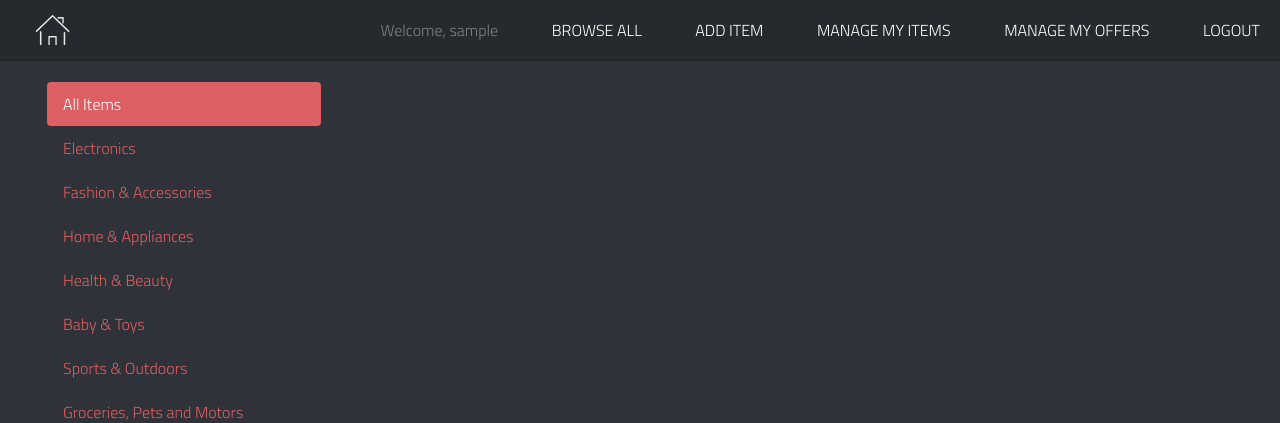
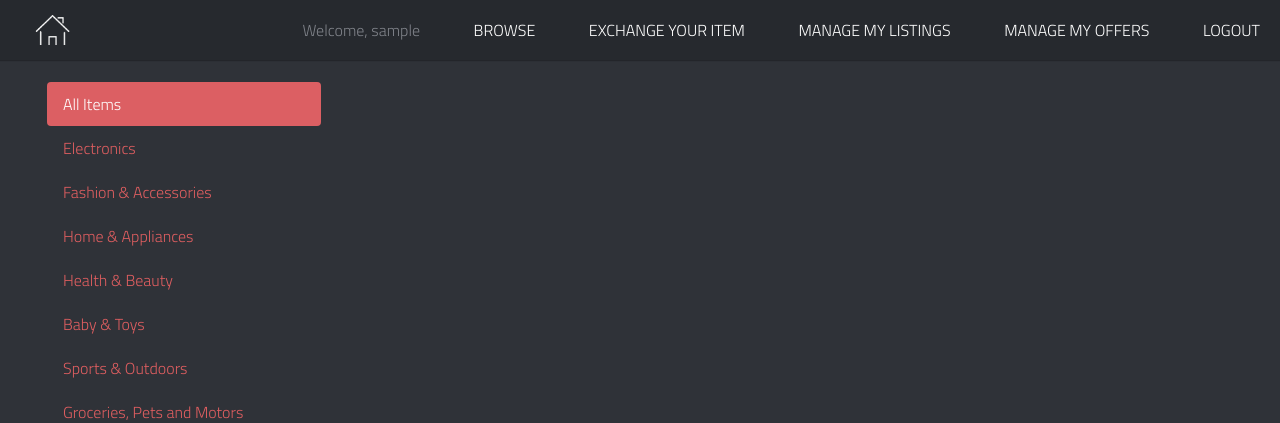
Before and after one commit to Li-Pengfei/django_git_deployment, a Django app: page /mainApp/manage_my_items/ in a window 1280 px wide. Shown: the top 423 px of the page. Run offline with Django 3.2, Linux system fonts and the light colour scheme; the visitor is signed in with stand-in values (Sample User, id 1); data that the repository does not hold is empty; some libraries are stand-ins or nearby versions.

Commit message:
nav updated

```diff
--- a/ntusecondhand/templates/mainApp/base.html
+++ b/ntusecondhand/templates/mainApp/base.html
@@ -49,10 +49,10 @@
                 {% if user.is_authenticated %}
                     <li>Welcome, {{ user.username }}</li>
                 {% endif %}
-                <li><a href="{% url 'index' %}">Browse All</a></li>
+                <li><a href="{% url 'index' %}">Browse</a></li>
                 {% if user.is_authenticated %}
-                    <li><a href="{% url 'mainApp:addItem' %}">Add Item</a></li>
-                    <li><a href="{% url 'mainApp:manage_my_items' %}">Manage My Items</a></li>
+                    <li><a href="{% url 'mainApp:addItem' %}">Exchange Your Item</a></li>
+                    <li><a href="{% url 'mainApp:manage_my_items' %}">Manage My Listings</a></li>
                     <li><a href="{% url 'mainApp:manage_my_offers' %}">Manage My Offers</a></li>
                     <li><a href="{% url 'logout' %}">Logout</a></li>
                 {% else %}
```
